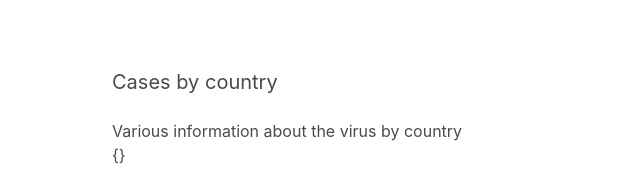
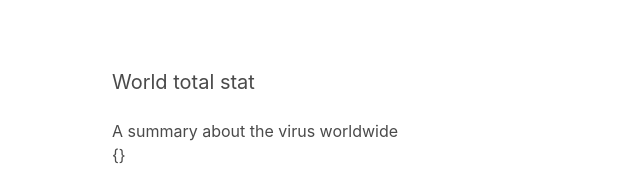
Before and after one commit to tzohpilotl/react-code-splitting, a React (Create React App) app: page / in a window 1280 px wide. Shown: the part 303-496 px from the top of the page, without its empty margins (0-640 px from the left). Built offline with nearby package versions, Linux system fonts and the light colour scheme.

Commit message:
4 - Pass props to the components

```diff
--- a/src/App.js
+++ b/src/App.js
@@ -2,14 +2,25 @@ import React from 'react';
 import DataSection from './DataSection';
 
 function App() {
+  const byCountryData = {};
+  const worldwideData = {};
+
   return (
     <div className="container">
       <section className="section">
         <h1 className="title">COVID-19</h1>
       </section>
 
-      <DataSection />
-      <DataSection />
+      <DataSection
+        title="Cases by country"
+        description="Various information about the virus by country"
+        data={byCountryData}
+      />
+      <DataSection
+        title="World total stat"
+        description="A summary about the virus worldwide"
+        data={worldwideData}
+      />
     </div>
   );
 }
--- a/src/DataSection.js
+++ b/src/DataSection.js
@@ -1,13 +1,11 @@
 import React from 'react';
 
-const DataSection = function() {
-  const data = {};
-
+const DataSection = function({ title, description, data }) {
   return <section className="section">
     <div className="container">
       <header>
-        <h2 className="subtitle">Cases by country</h2>
-        <p className="content">Various information about the virus by country</p>
+        <h2 className="subtitle">{title}</h2>
+        <p className="content">{description}</p>
       </header>
       <p className="content">{JSON.stringify(data)}</p>
     </div>
```
